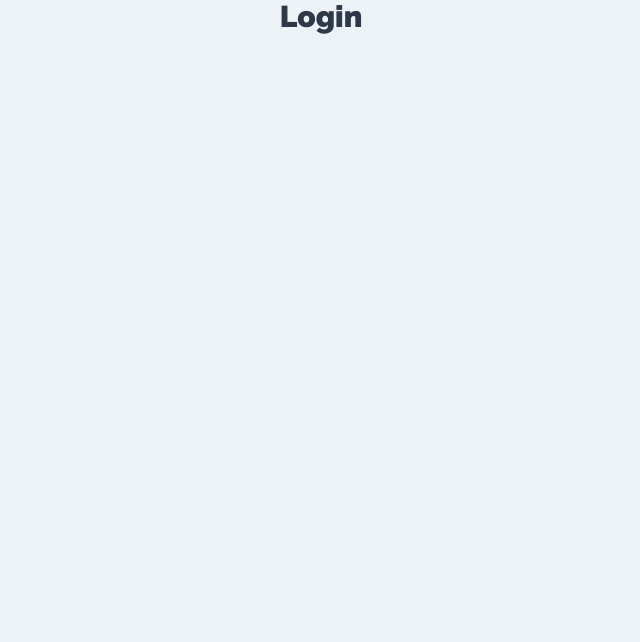
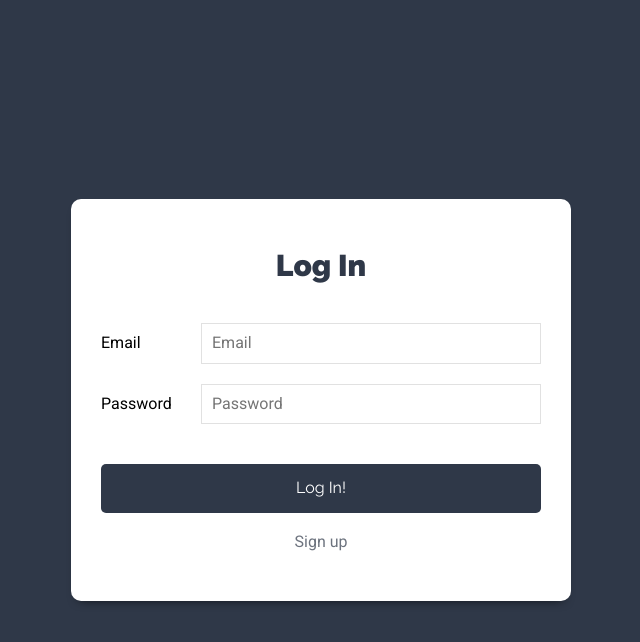
Before and after one commit to emilio-v/client, a React (Create React App) app: page / in a window 1280 px wide. Shown: the top 642 px of the page, without its empty margins (319-959 px from the left). Built offline with nearby package versions, Linux system fonts and the light colour scheme.

Commit message:
created login form

```diff
--- a/src/components/auth/Login.js
+++ b/src/components/auth/Login.js
@@ -1,7 +1,70 @@
-import React from "react";
+import React, { useState } from "react";
+import { Link } from "react-router-dom";
 
 const Login = () => {
-  return <h1>Login</h1>;
+  const [user, setUser] = useState({
+    email: "",
+    password: "",
+  });
+
+  const { email, password } = user;
+
+  const onChange = (e) => {
+    setUser({
+      ...user,
+      [e.target.name]: e.target.value,
+    });
+  };
+
+  const onSubmit = (e) => {
+    e.preventDefault();
+
+    // validate empty fields
+  };
+
+  return (
+    <div className="form-usuario">
+      <div className="contenedor-form sombra-dark">
+        <h1 className="">Log In</h1>
+        <form onSubmit={onSubmit}>
+          <div className="campo-form">
+            <label htmlFor="email">Email</label>
+            <input
+              type="email"
+              id="email"
+              name="email"
+              placeholder="Email"
+              onChange={onChange}
+              value={email}
+            />
+          </div>
+
+          <div className="campo-form">
+            <label htmlFor="password">Password</label>
+            <input
+              type="password"
+              id="password"
+              name="password"
+              placeholder="Password"
+              onChange={onChange}
+              value={password}
+            />
+          </div>
+
+          <div className="campo-form">
+            <input
+              type="submit"
+              className="btn btn-primario btn-block"
+              value="Log In!"
+            />
+          </div>
+        </form>
+        <Link to="/new-account" className="enlace-cuenta text-center">
+          Sign up
+        </Link>
+      </div>
+    </div>
+  );
 };
 
 export default Login;
--- a/src/index.css
+++ b/src/index.css
@@ -322,6 +322,10 @@
   opacity: 0.7;
 }
 
+.text-center {
+  text-align: center;
+}
+
 /* Alerts */
 
 .alerta {
```
